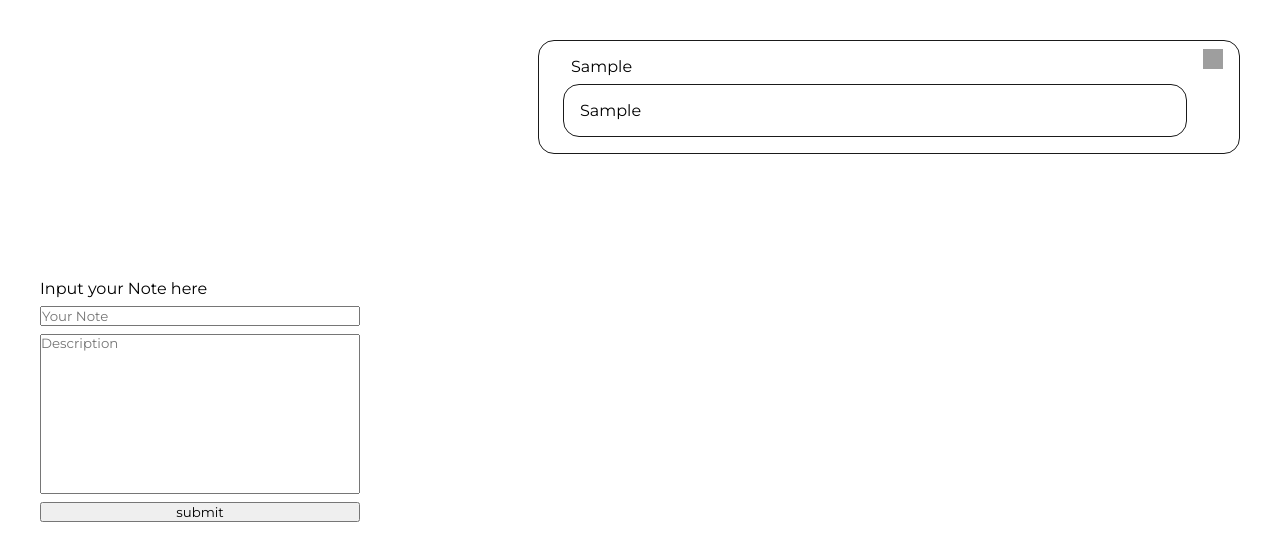
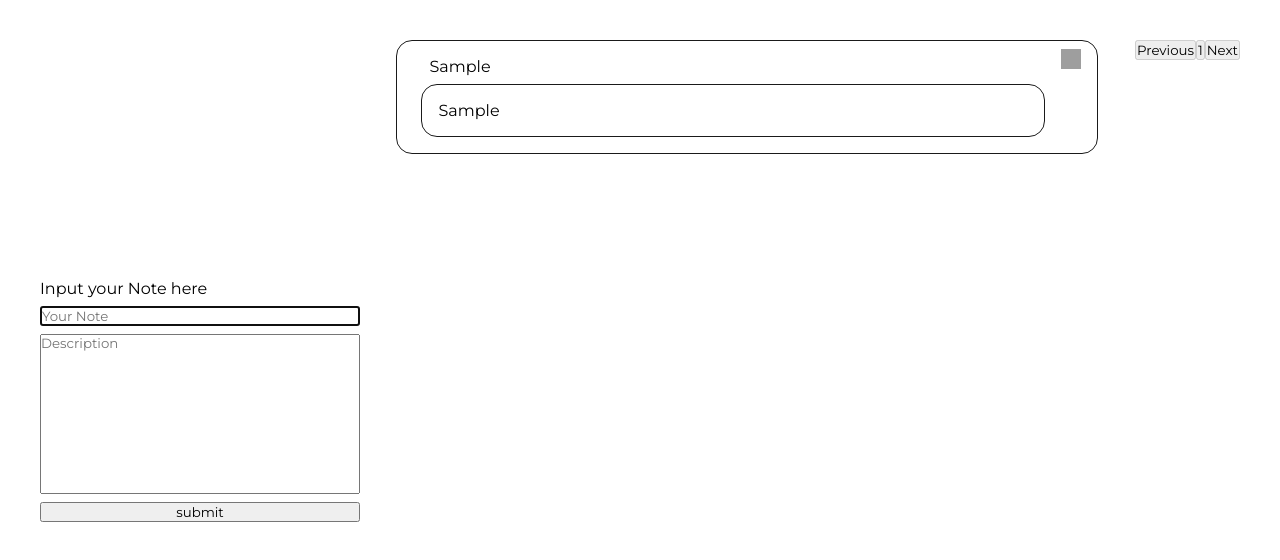
Before and after one commit to Biba4444/NoteApp, a website built with Vite: page index.html in a window 1280 px wide. Both pictures are taken after typing "Sample", "Sample" into the empty fields and a click on the button "submit". Built offline with nearby package versions, Linux system fonts and the light colour scheme; grey boxes are pictures that could not be loaded.

Commit message:
add: pagination structure added

```diff
--- a/index.html
+++ b/index.html
@@ -30,6 +30,7 @@
         </section>
       </div>
       <div id="rightContainer"></div>
+      <div id="pagination"></div>
     </div>
     <script type="module" src="/src/main.ts"></script>
   </body>
--- a/src/main.ts
+++ b/src/main.ts
@@ -1,24 +1,30 @@
 import "./style.css";
 
-const noteSubmit = document.querySelector<HTMLButtonElement>("#noteSubmit");
-const noteInput = document.querySelector<HTMLInputElement>("#noteInput");
-const noteDescription =
-  document.querySelector<HTMLTextAreaElement>("#noteDescription");
+const notes: { title: string; description: string }[] = [];
+let currentPage = 1;
+const pageSize = 5;
 
-if (!noteSubmit || !noteInput || !noteDescription) {
-  console.error("Required elements are missing in the DOM!");
-} else {
-  noteSubmit.addEventListener("click", event => {
-    event.preventDefault();
+const renderNotes = () => {
+  const rightContainer = document.querySelector<HTMLElement>("#rightContainer");
+  if (!rightContainer) {
+    console.error("rightContainer not found in the DOM!");
+    return;
+  }
 
-    if (noteInput.value.length > 0 && noteDescription.value.length > 0) {
+  rightContainer.innerHTML = "";
+
+  const startIndex = (currentPage - 1) * pageSize;
+  const endIndex = Math.min(startIndex + pageSize, notes.length);
+  const notesToDisplay = notes.slice(startIndex, endIndex);
+
+  notesToDisplay.forEach(note => {
     const block = document.createElement("div");
     block.classList.add("note-block");
 
     block.innerHTML = `
       <div class="noteDiv1">
-              <p>${noteInput.value}</p>
-              <div>${noteDescription.value}</div>
+        <p>${note.title}</p>
+        <div>${note.description}</div>
       </div>
       <div class="noteDiv2">
         <img
@@ -31,26 +37,91 @@ if (!noteSubmit || !noteInput || !noteDescription) {
       </div>
     `;
 
-      const rightContainer =
-        document.querySelector<HTMLElement>("#rightContainer");
-      if (rightContainer) {
-        rightContainer.appendChild(block);
-      } else {
-        console.error("rightContainer not found in the DOM!");
+    const noteImage = block.querySelector<HTMLImageElement>(".noteImage");
+    if (noteImage) {
+      noteImage.addEventListener("click", () => {
+        const index = notes.indexOf(note);
+        if (index > -1) {
+          notes.splice(index, 1);
+        }
+        renderNotes();
+      });
     }
 
+    rightContainer.appendChild(block);
+  });
+
+  renderPagination();
+};
+
+const renderPagination = () => {
+  const paginationContainer =
+    document.querySelector<HTMLElement>("#pagination");
+  if (!paginationContainer) {
+    console.error("Pagination container not found!");
+    return;
+  }
+
+  paginationContainer.innerHTML = "";
+  const totalPages = Math.ceil(notes.length / pageSize);
+
+  const prevButton = document.createElement("button");
+  prevButton.textContent = "Previous";
+  prevButton.disabled = currentPage === 1;
+  prevButton.addEventListener("click", () => {
+    currentPage = Math.max(1, currentPage - 1);
+    renderNotes();
+  });
+
+  const nextButton = document.createElement("button");
+  nextButton.textContent = "Next";
+  nextButton.disabled = currentPage === totalPages;
+  nextButton.addEventListener("click", () => {
+    currentPage = Math.min(totalPages, currentPage + 1);
+    renderNotes();
+  });
+
+  paginationContainer.appendChild(prevButton);
+
+  for (let i = 1; i <= totalPages; i++) {
+    const pageButton = document.createElement("button");
+    pageButton.textContent = i.toString();
+    pageButton.disabled = i === currentPage;
+    pageButton.addEventListener("click", () => {
+      currentPage = i;
+      renderNotes();
+    });
+
+    paginationContainer.appendChild(pageButton);
+  }
+
+  paginationContainer.appendChild(nextButton);
+};
+
+const noteSubmit = document.querySelector<HTMLButtonElement>("#noteSubmit");
+const noteInput = document.querySelector<HTMLInputElement>("#noteInput");
+const noteDescription =
+  document.querySelector<HTMLTextAreaElement>("#noteDescription");
+
+if (noteSubmit && noteInput && noteDescription) {
+  noteSubmit.addEventListener("click", event => {
+    event.preventDefault();
+
+    if (noteInput.value.length > 0 && noteDescription.value.length > 0) {
+      notes.push({
+        title: noteInput.value,
+        description: noteDescription.value,
+      });
       noteInput.value = "";
       noteDescription.value = "";
-
-      const noteImage = block.querySelector<HTMLImageElement>(".noteImage");
-      if (noteImage) {
-        noteImage.addEventListener("click", event => {
-          event.preventDefault();
-          block.remove();
-        });
-      }
+      noteInput.focus();
+      renderNotes();
     } else {
       console.log("Write your note firstly");
     }
   });
+
+  renderNotes();
+} else {
+  console.error("Required elements are missing in the DOM!");
 }
```
Lines whose indentation alone changed are shown as unchanged.
